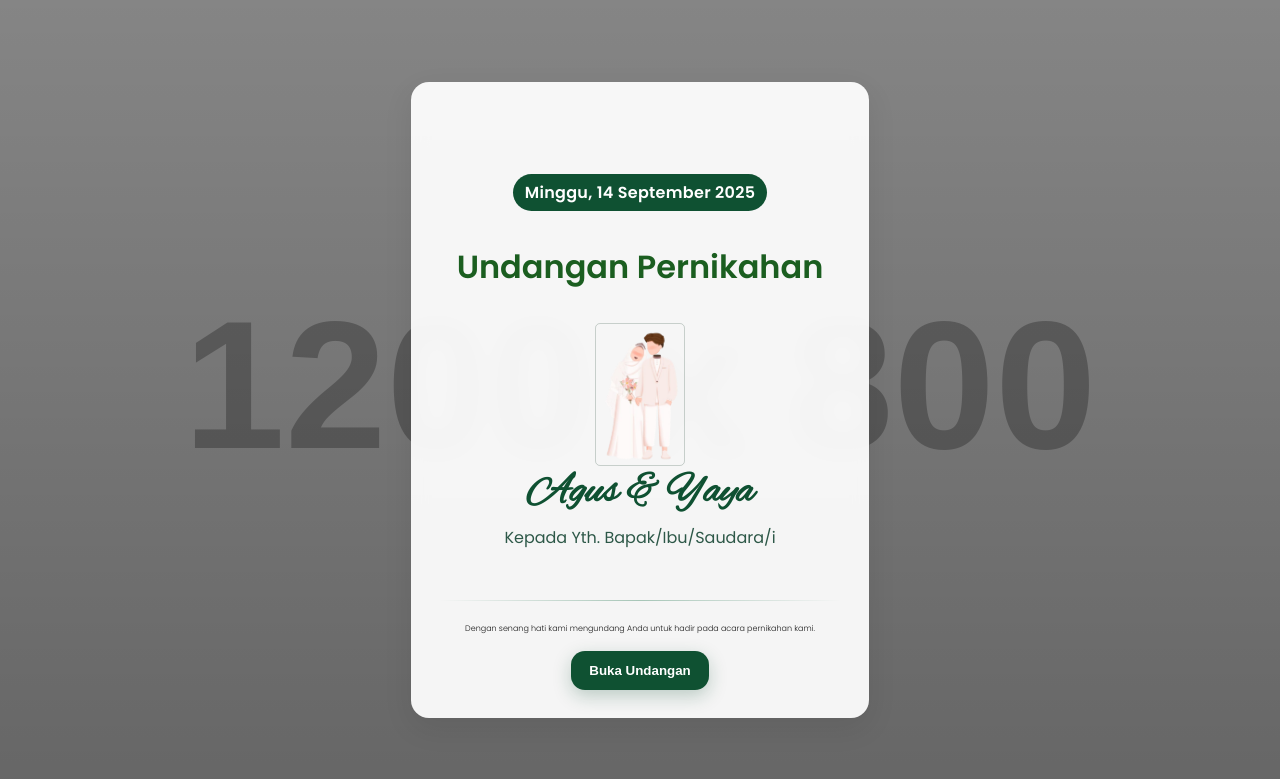
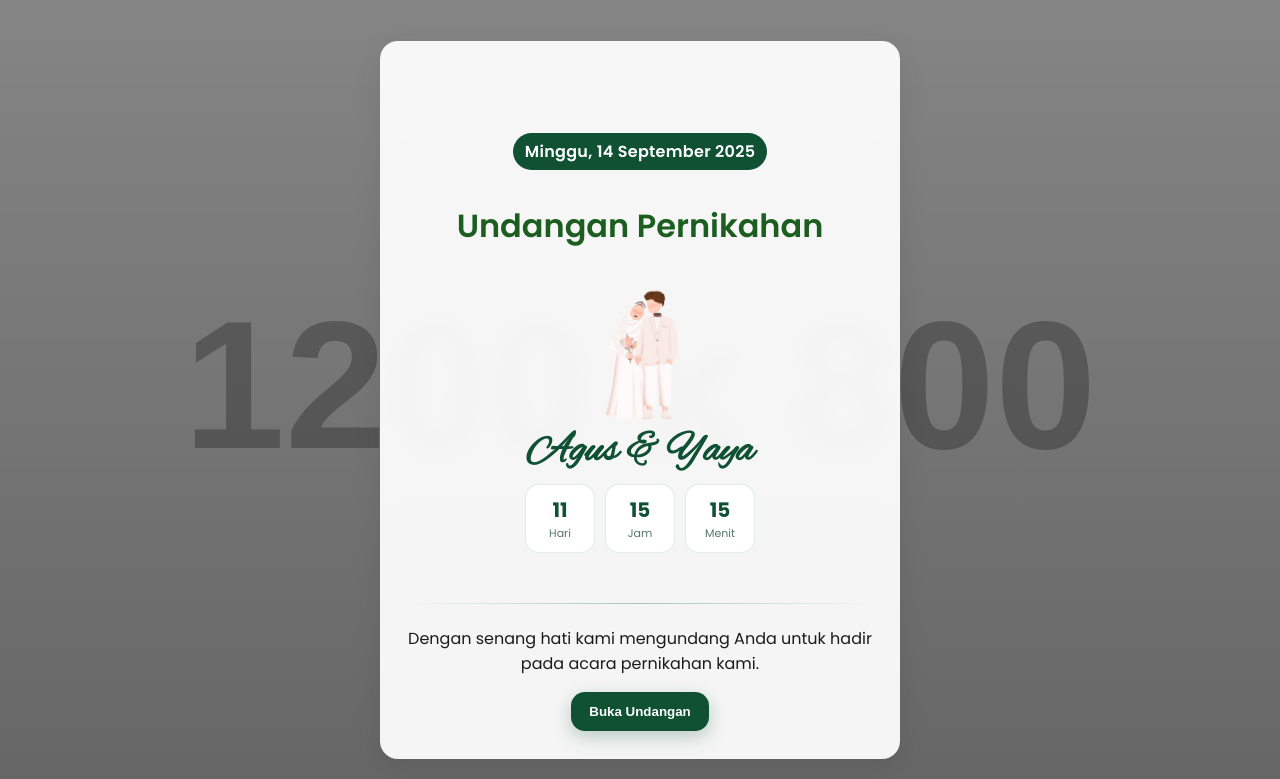
Before and after one commit to undangan-agusfitri/wedding, a plain HTML site: page index.html in a window 1280 px wide. Shown: the top 779 px of the page. Drawn offline with Linux system fonts and the light colour scheme; placeholder pictures from the web are drawn by us.

Commit message:
Update index.html

```diff
--- a/index.html
+++ b/index.html
@@ -96,13 +96,13 @@
         <span class="badge-date">Minggu, 14 September 2025</span>
         <h3 class="invitation-title">Undangan Pernikahan</h3>
         <div style="display:flex;align-items:center;justify-content:center">
-          <img alt="Ilustrasi pengantin" src="pengantin1.png" style="border-radius:5px;border:1px solid rgba(10,54,33,.2)" width="90"/>
+          <img alt="Ilustrasi pengantin" src="pengantin1.png" style="border-radius:0px;border:0px solid rgba(10,54,33,.2)" width="90"/>
         </div>
         <h2 class="bride-groom">Agus & Yaya</h2>
-        <div class="sub">Kepada Yth. Bapak/Ibu/Saudara/i</div>
+         <div class="countdown" id="countdownMain"></div>
       </header>
       <div class="divider"></div>
-      <p class="date">Dengan senang hati kami mengundang Anda untuk hadir pada acara pernikahan kami.</p>
+      <p>Dengan senang hati kami mengundang Anda untuk hadir pada acara pernikahan kami.</p>
       <button id="openInvite" class="btn" type="button">Buka Undangan</button>
     </div>
   </div>
```
